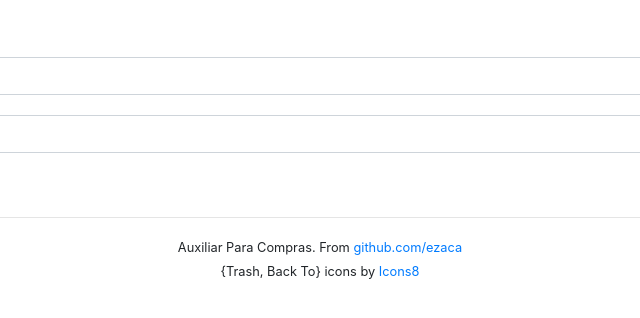
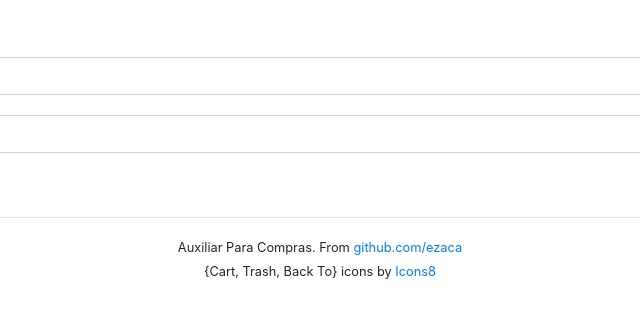
Before and after one commit to ezaca/auxiliar-compras, a plain HTML site: page index.html in a window 1280 px wide. Shown: the full height of the page, 320-960 px from the left. Drawn offline with Linux system fonts and the light colour scheme.

Commit message:
Update icon

```diff
--- a/index.html
+++ b/index.html
@@ -49,7 +49,7 @@
 <div class="mt-4 pt-4 text-center">
     <hr>
     <div><small>Auxiliar Para Compras. From <a href="https://github.com/ezaca/auxiliar-compras" target="_blank">github.com/ezaca</a></small></div>
-    <div><small>{Trash, Back To} icons by <a target="_blank" href="https://icons8.com">Icons8</a></small></div>
+    <div><small>{Cart, Trash, Back To} icons by <a target="_blank" href="https://icons8.com">Icons8</a></small></div>
 </div>
 
 <script src="third-party/vuejs/vue.min.js"></script>
```
Also changed, not shown: list.html (+1 -1 lines), icon/fox-icon.png (deleted), icon/icon-100.png (added), icon/icon-150.png (added), icon/icon-192.png (added), icon/icon-32.png (added), icon/icon-64.png (added), manifest.webmanifest.
